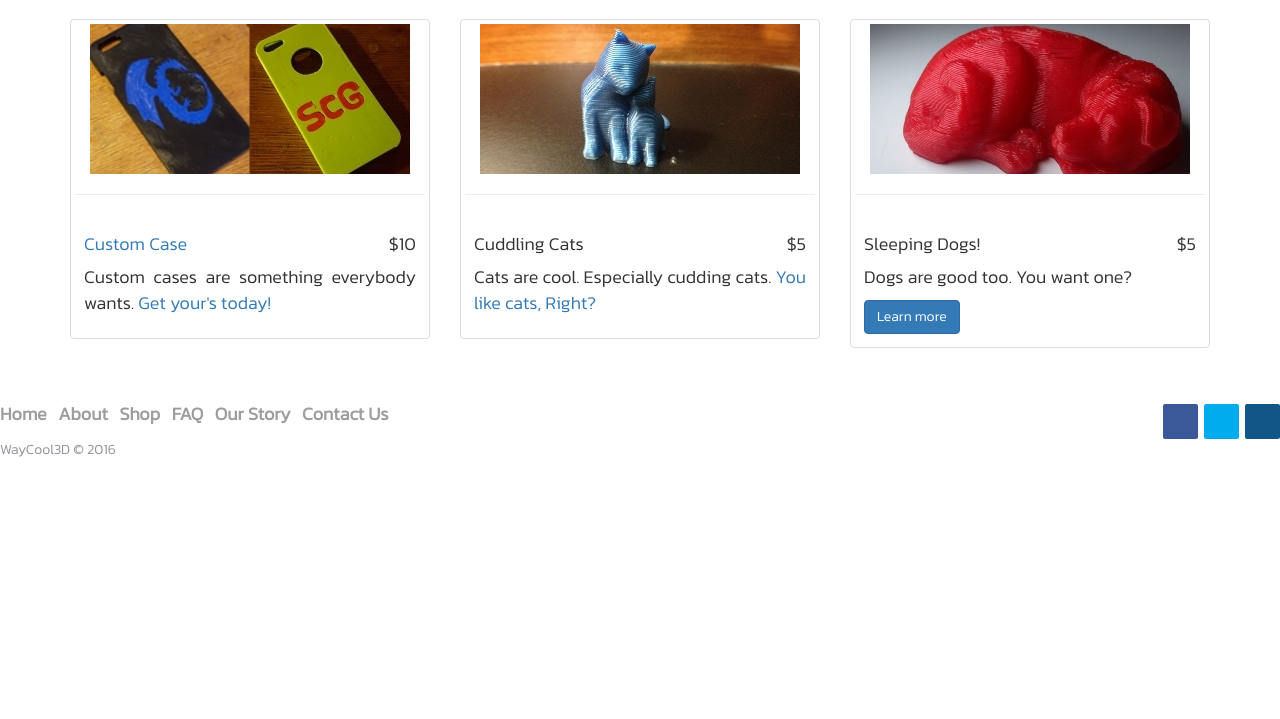
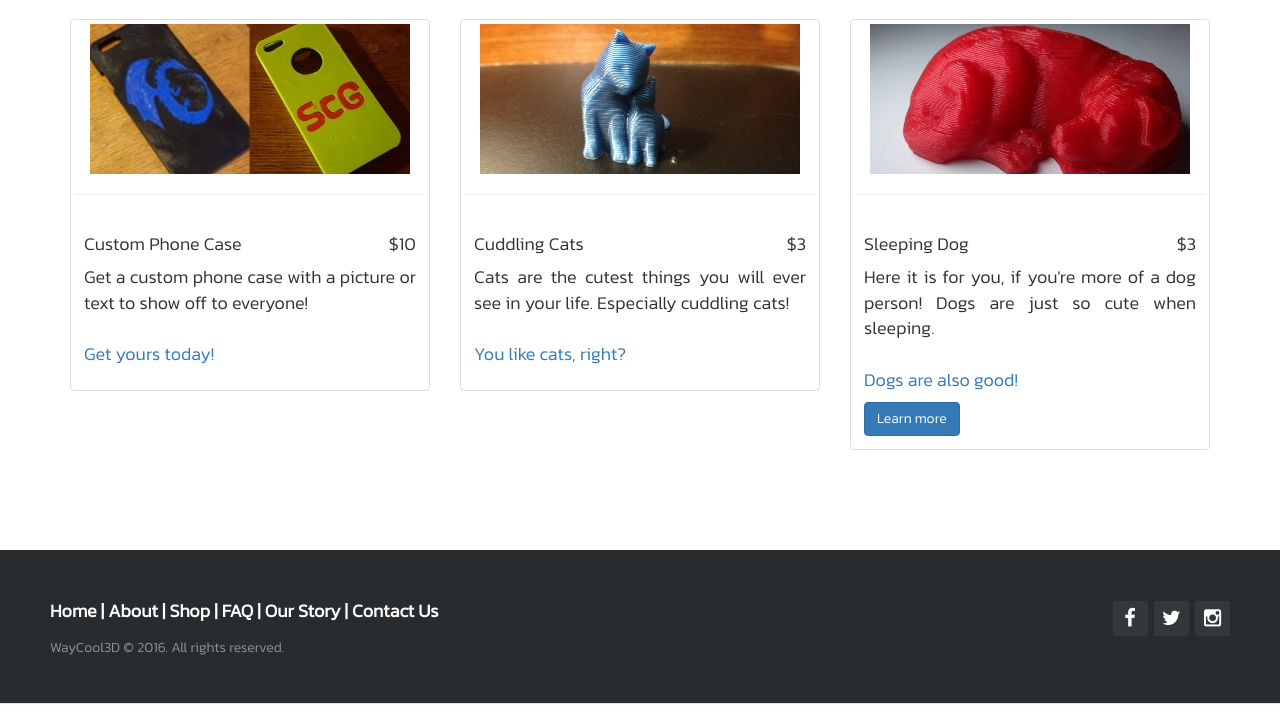
Before and after one commit to minglethepringle/waycool3d, a PHP site: page /shop in a window 1280 px wide. Shown: the part 81-800 px from the top of the page. Run offline with PHP 8.4, Linux system fonts and the light colour scheme.

Commit message:
1. Fixed footer; 2. Changed favicon; 3. Added data for shop.php; 4. Just changed stuff

```diff
--- a/css/main.css
+++ b/css/main.css
@@ -1,3 +1,31 @@
+/*!
+ * Start Bootstrap - Small Business HTML Template (http://startbootstrap.com)
+ * Code licensed under the Apache License v2.0.
+ * For details, see http://www.apache.org/licenses/LICENSE-2.0.
+ */
+
+body {
+    padding-top: 70px; /* Required padding for .navbar-fixed-top. Change if height of navigation changes. */
+}
+
+.navbar-fixed-top .nav {
+    padding: 15px 0;
+}
+
+.navbar-fixed-top .navbar-brand {
+    padding: 0 15px;
+}
+
+@media(min-width:768px) {
+    body {
+        padding-top: 100px; /* Required padding for .navbar-fixed-top. Change if height of navigation changes. */
+    }
+
+    .navbar-fixed-top .navbar-brand {
+        padding: 15px 0;
+    }
+}
+
 .banner{
 	position: relative;
 	overflow: hidden;
@@ -46,13 +74,8 @@ box{
 
 #hiddendog{display: none;}
 
-
-
-
-
-//Footer CSS
 .footer-distributed{
-	background-color: #ffffff;
+	background-color: #292c2f;
 	box-shadow: 0 1px 1px 0 rgba(0, 0, 0, 0.12);
 	box-sizing: border-box;
 	width: 100%;
@@ -81,11 +104,7 @@ box{
 	display:inline-block;
 	line-height: 1.8;
 	text-decoration: none;
-	color: #9d9d9d;
-}
-
-.footer-distributed p.footer-links a:hover{
-	color: #fff;
+	color:  inherit;
 }
 
 .footer-distributed .footer-right{
@@ -94,63 +113,20 @@ box{
 	max-width: 180px;
 }
 
-.footer-distributed .footer-right a i.fa-facebook{
+.footer-distributed .footer-right a{
 	display: inline-block;
 	width: 35px;
 	height: 35px;
-	background-color:  #3b5998;
+	background-color:  #33383b;
 	border-radius: 2px;
+
 	font-size: 20px;
 	color: #ffffff;
 	text-align: center;
 	line-height: 35px;
+
 	margin-left: 3px;
 }
-
-.footer-distributed .footer-right a i.fa-twitter{
-	display: inline-block;
-	width: 35px;
-	height: 35px;
-	background-color:  #00aced;
-	border-radius: 2px;
-	font-size: 20px;
-	color: #ffffff;
-	text-align: center;
-	line-height: 35px;
-	margin-left: 3px;
-}
-
-.footer-distributed .footer-right a i.fa-instagram{
-	display: inline-block;
-	width: 35px;
-	height: 35px;
-	background-color:  #125688;
-	border-radius: 2px;
-	font-size: 20px;
-	color: #ffffff;
-	text-align: center;
-	line-height: 35px;
-	margin-left: 3px;
-}
-
-.footer-distributed .footer-right a i.fa-github{
-	display: inline-block;
-	width: 35px;
-	height: 35px;
-	background-color:  #333333;
-	border-radius: 2px;
-	font-size: 20px;
-	color: #ffffff;
-	text-align: center;
-	line-height: 35px;
-	margin-left: 3px;
-}
-
-.footer-distributed .footer-right a i:hover{
-	opacity: 0.8;
-}
-
-
 
 /* If you don't want the footer to be responsive, remove these media queries */
 
--- a/css/small-business.css
+++ /dev/null
@@ -1,31 +0,0 @@
-/*!
- * Start Bootstrap - Small Business HTML Template (http://startbootstrap.com)
- * Code licensed under the Apache License v2.0.
- * For details, see http://www.apache.org/licenses/LICENSE-2.0.
- */
-
-body {
-    padding-top: 70px; /* Required padding for .navbar-fixed-top. Change if height of navigation changes. */
-}
-
-.navbar-fixed-top .nav {
-    padding: 15px 0;
-}
-
-.navbar-fixed-top .navbar-brand {
-    padding: 0 15px;
-}
-
-footer {
-    padding: 30px 0;
-}
-
-@media(min-width:768px) {
-    body {
-        padding-top: 100px; /* Required padding for .navbar-fixed-top. Change if height of navigation changes. */
-    }
-
-    .navbar-fixed-top .navbar-brand {
-        padding: 15px 0;
-    }
-}
--- a/inc/footer.php
+++ b/inc/footer.php
@@ -1,8 +1,8 @@
   <footer class="footer-distributed">
     <div class="footer-right">
-      <a href="https://www.facebook.com"><i class="fa fa-facebook"></i></a>
-      <a href="https://twitter.com"><i class="fa fa-twitter"></i></a>
-      <a href="https://www.instagram.com"><i class="fa fa-instagram"></i></a>
+      <a target="_blank" href="https://www.facebook.com"><i class="fa fa-facebook"></i></a>
+      <a target="_blank" href="https://twitter.com"><i class="fa fa-twitter"></i></a>
+      <a target="_blank" href="https://www.instagram.com"><i class="fa fa-instagram"></i></a>
     </div>
     <div class="footer-left">
       <p class="footer-links">
@@ -13,7 +13,7 @@
         <a href="/story">Our Story</a> |
         <a href="/contact">Contact Us</a>
       </p>
-      <p>WayCool3D &copy; <?php echo(date('Y')); ?></p>
+      <p>WayCool3D &copy; <?php echo(date('Y')); ?>. All rights reserved.</p>
     </div>
   </footer>
 <!-- jQuery -->
--- a/inc/header.php
+++ b/inc/header.php
@@ -17,10 +17,9 @@
 
   <!-- Google Font CSS-->
   <link href='https://fonts.googleapis.com/css?family=Kanit:300' rel='stylesheet' type='text/css'>
-
-  <link href="css/small-business.css" rel="stylesheet">
-  <link href="css/common.css" rel="stylesheet">
-  <link href="css/main.css" rel="stylesheet">
+  <link href="./fonts/fontawesome/css/font-awesome.min.css" rel="stylesheet">
+  <link href="./css/common.css" rel="stylesheet">
+  <link href="./css/main.css" rel="stylesheet">
   <!-- HTML5 Shim and Respond.js IE8 support of HTML5 elements and media queries -->
   <!-- WARNING: Respond.js doesn't work if you view the page via file:// -->
   <!--[if lt IE 9]>
--- /dev/null
+++ b/pages/data/shop.php
@@ -0,0 +1,6 @@
+<?php defined('_OK_INC') or die('Direct access not allowed.');
+$meta = array(
+    "keywd" => "ten, keywords, separate, commas",
+    "descr" => "One to two sentance max shows up in google results",
+    "title" => "WayCool3D | Shop",
+);
--- a/pages/shop.php
+++ b/pages/shop.php
@@ -6,8 +6,8 @@
           <hr>
           <div class="caption">
             <h4 class="pull-right">$10</h4>
-            <h4><a href="#">Custom Case</a></h4>
-            <p>Custom cases are something everybody wants.<a href="/shop/case"> Get your's today!</a></p>
+            <h4>Custom Phone Case</h4>
+            <p>Get a custom phone case with a picture or text to show off to everyone!<br><br><a href="/shop/case">Get yours today!</a></p>
           </div>
         </div>
       </div>
@@ -16,9 +16,9 @@
           <img src="img/cats.jpg" alt="Example of printed cats">
           <hr>
           <div class="caption">
-            <h4 class="pull-right">$5</h4>
+            <h4 class="pull-right">$3</h4>
             <h4>Cuddling Cats</h4>
-            <p>Cats are cool. Especially cudding cats. <a href="/shop/cats">You like cats, Right?</a></p>
+            <p>Cats are the cutest things you will ever see in your life. Especially cuddling cats!<br><br><a href="/shop/cats">You like cats, right?</a></p>
           </div>
         </div>
       </div>
@@ -27,9 +27,9 @@
           <img src="img/dogs.jpg" alt="Example of printed dogs">
           <hr>
           <div class="caption">
-            <h4 class="pull-right">$5</h4>
-            <h4>Sleeping Dogs!</h4>
-            <p>Dogs are good too. You want one? </p> <button class="btn btn-primary"id="toggledog">Learn more</button>
+            <h4 class="pull-right">$3</h4>
+            <h4>Sleeping Dog</h4>
+            <p>Here it is for you, if you're more of a dog person! Dogs are just so cute when sleeping.<br><br><a href="/shop/dogs">Dogs are also good!</a></p> <button class="btn btn-primary"id="toggledog">Learn more</button>
             <div id="hiddendog">
               <p>Lorem ipsum dolor sit amet, consectetur adipisicing elit, sed do eiusmod tempor incididunt ut labore et dolore magna aliqua. Ut enim ad minim veniam, quis nostrud exercitation ullamco laboris nisi ut aliquip ex ea commodo consequat. Duis aute irure dolor in reprehenderit in voluptate velit esse cillum dolore eu fugiat nulla pariatur. Excepteur sint occaecat cupidatat non proident, sunt in culpa qui officia deserunt mollit anim id est laborum.</p>
             </div>
```
Also changed, not shown: pages/about.php (+10 -8 lines), pages/home.php (+4 -4 lines), css/bootstrap.min.css, favicon.ico.
